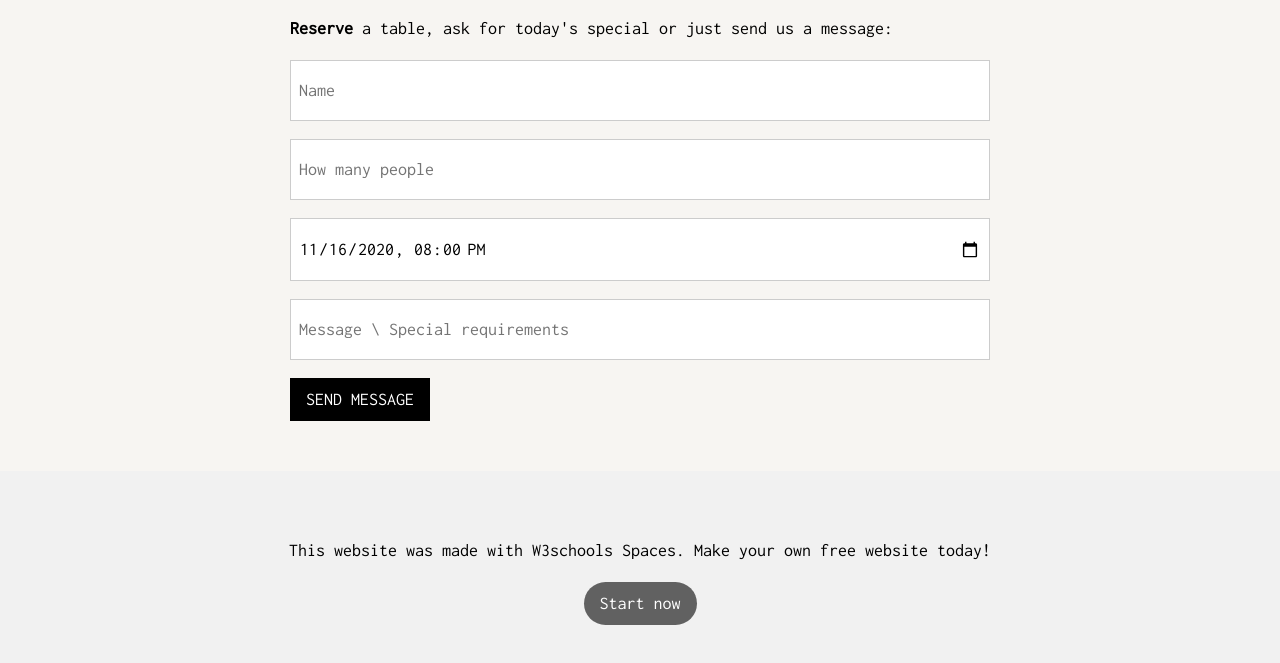
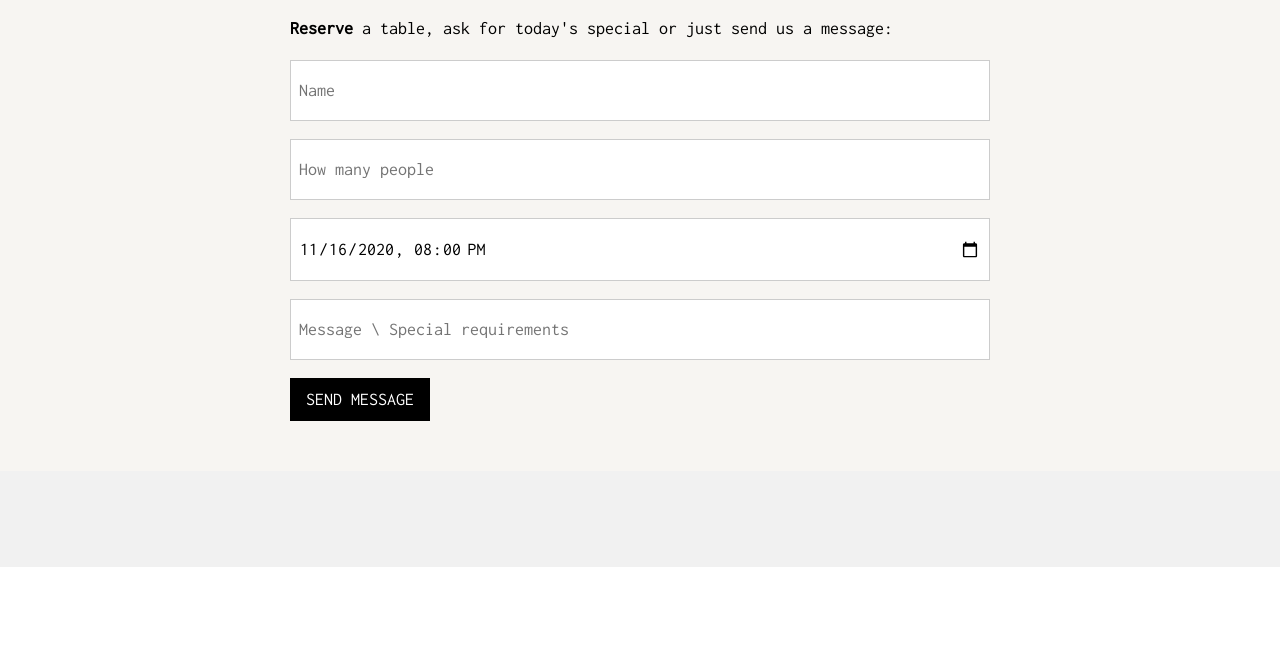
Before and after one commit to FelixEustachi/schoollearningproject, a plain HTML site: page index.html in a window 1280 px wide. Shown: the part 4079-4742 px from the top of the page. After the commit the page ends 4646 px from the top, so only its background shows below. Drawn offline with nearby package versions, Linux system fonts and the light colour scheme.

Commit message:
Remove unneeded Footer

```diff
--- a/index.html
+++ b/index.html
@@ -136,9 +136,9 @@
 
 <!-- Footer. This section contains an ad for W3Schools Spaces. You can leave it to support us. -->
 <footer class="w3-center w3-light-grey w3-padding-48 w3-large">
-  <p>This website was made with W3schools Spaces. Make your own free website today!</p>
-  <a class="w3-button w3-round-xxlarge w3-dark-grey w3-margin-bottom" href="https://www.w3schools.com/spaces" target="_blank">Start now</a>
- <!-- Footer end. -->
+
+
+
  </footer>
 
 <script>
```
